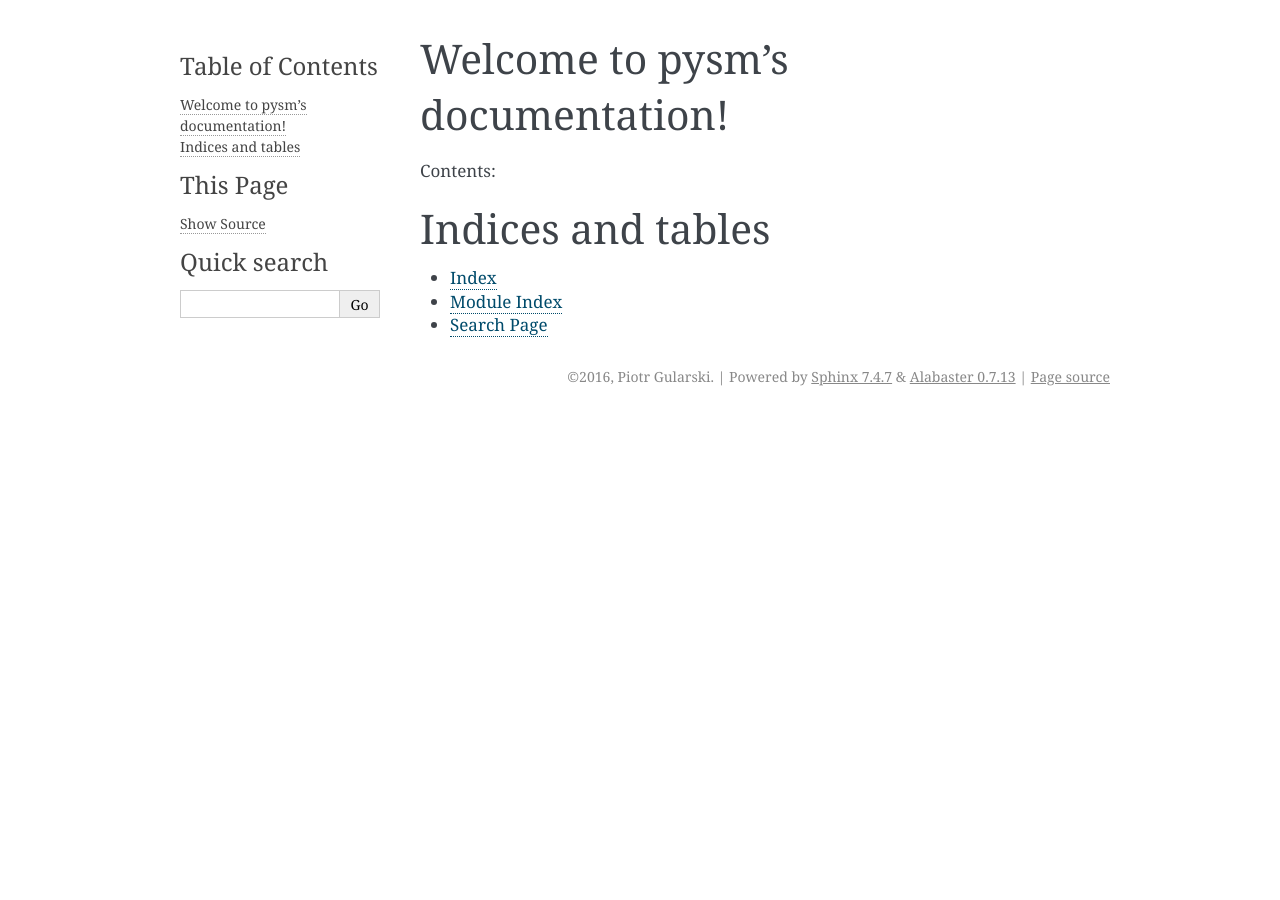
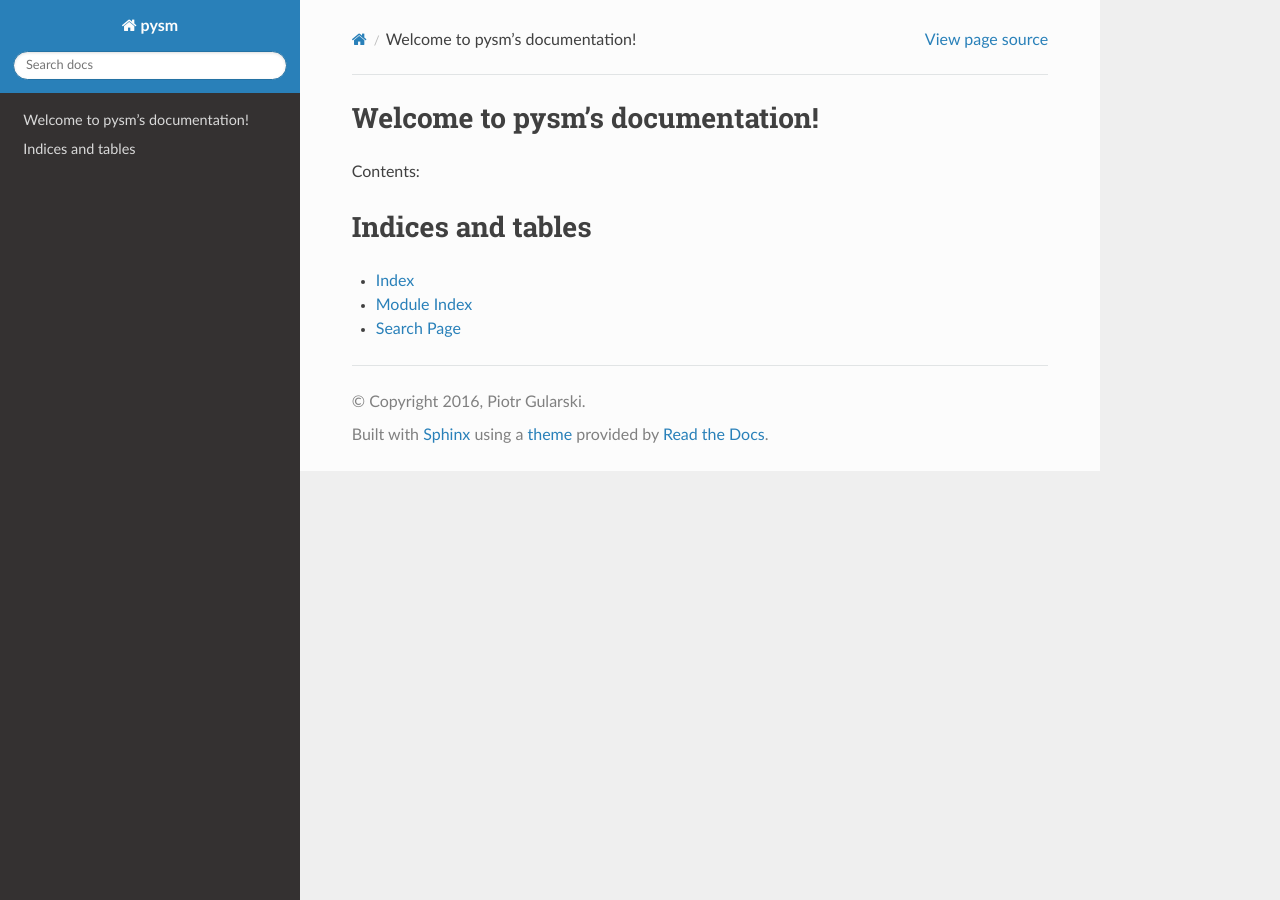
Before and after one commit to pgularski/pysm, a Sphinx documentation site: the page built from docs/index.rst, in a window 1280 px wide. Built offline with Sphinx 7.4.7 and the Read the Docs theme 2.0.0, drawn with Linux system fonts in a browser that asks for light colours; the version number could not be read and is left out; some of the changed lines change nothing that is shown.

Commit message:
conf.py updated to use readthedocs theme

```diff
--- a/docs/conf.py
+++ b/docs/conf.py
@@ -20,6 +20,8 @@ import os
 import sys
 sys.path.insert(0, os.path.abspath(os.pardir))
 
+on_rtd = os.environ.get('READTHEDOCS', None) == 'True'
+
 # -- General configuration ------------------------------------------------
 
 # If your documentation needs a minimal Sphinx version, state it here.
@@ -34,6 +36,7 @@ extensions = [
     'sphinx.ext.intersphinx',
     'sphinx.ext.viewcode',
     'sphinx.ext.githubpages',
+    'sphinx.ext.extlinks',
 ]
 
 # Add any paths that contain templates here, relative to this directory.
@@ -61,10 +64,14 @@ author = u'Piotr Gularski'
 # |version| and |release|, also used in various other places throughout the
 # built documents.
 #
-# The short X.Y version.
-version = u'0.3.0'
-# The full version, including alpha/beta/rc tags.
-release = u'0.3.0'
+try:
+    from pysm import __version__
+    # The short X.Y version.
+    version = '.'.join(__version__.split('.')[:2])
+    # The full version, including alpha/beta/rc tags.
+    release = __version__
+except ImportError:
+    version = release = 'dev'
 
 # The language for content autogenerated by Sphinx. Refer to documentation
 # for a list of supported languages.
@@ -124,7 +131,15 @@ todo_include_todos = False
 # The theme to use for HTML and HTML Help pages.  See the documentation for
 # a list of builtin themes.
 #
-html_theme = 'alabaster'
+# html_theme = 'alabaster'
+html_theme = 'default'
+if not on_rtd:
+    try:
+        import sphinx_rtd_theme
+        html_theme = 'sphinx_rtd_theme'
+        html_theme_path = [sphinx_rtd_theme.get_html_theme_path()]
+    except ImportError:
+        pass
 
 # Theme options are theme-specific and customize the look and feel of a theme
 # further.  For a list of options available for each theme, see the
@@ -339,3 +354,9 @@ texinfo_documents = [
 
 # Example configuration for intersphinx: refer to the Python standard library.
 intersphinx_mapping = {'https://docs.python.org/': None}
+
+
+extlinks = {
+    'issue': ('https://github.com/pgularski/pysm/issues/%s', '#'),
+    'pull': ('https://github.com/pgularski/pysm/pull/%s', 'PR #'),
+}
```
